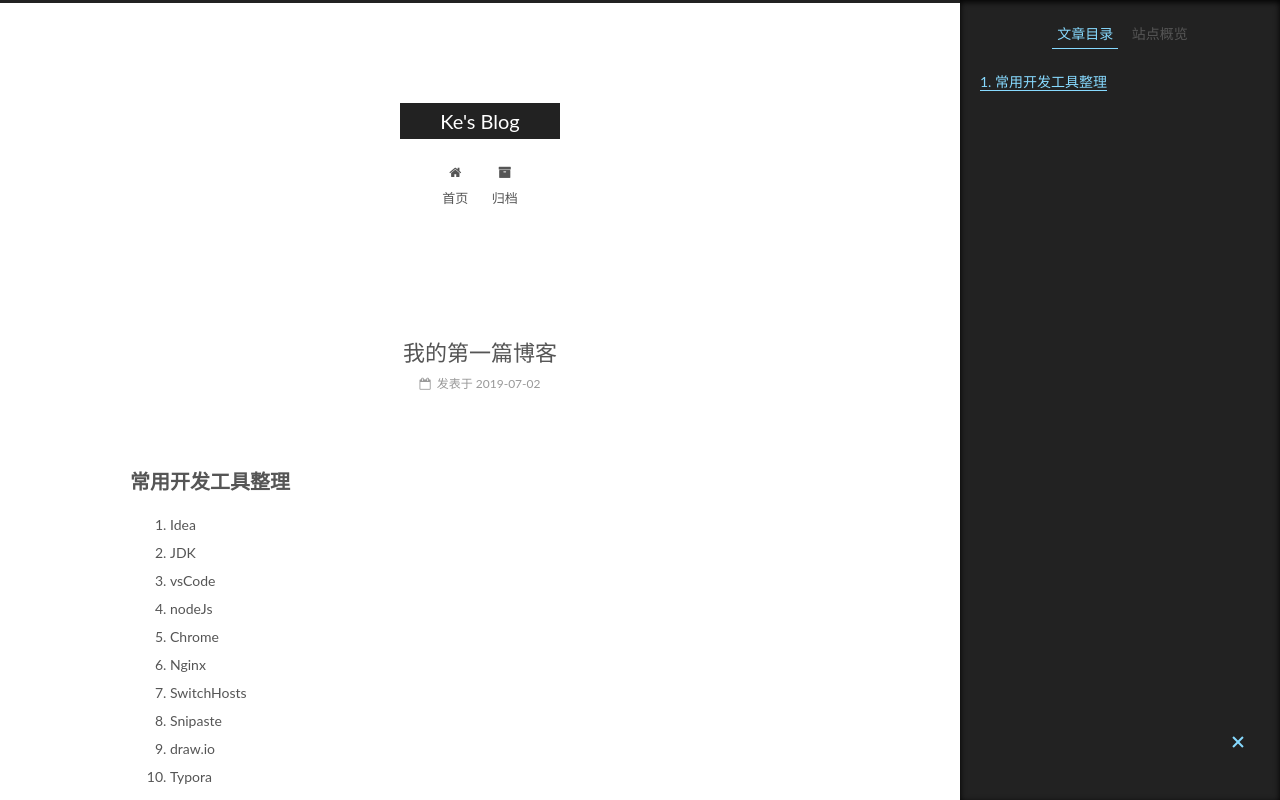
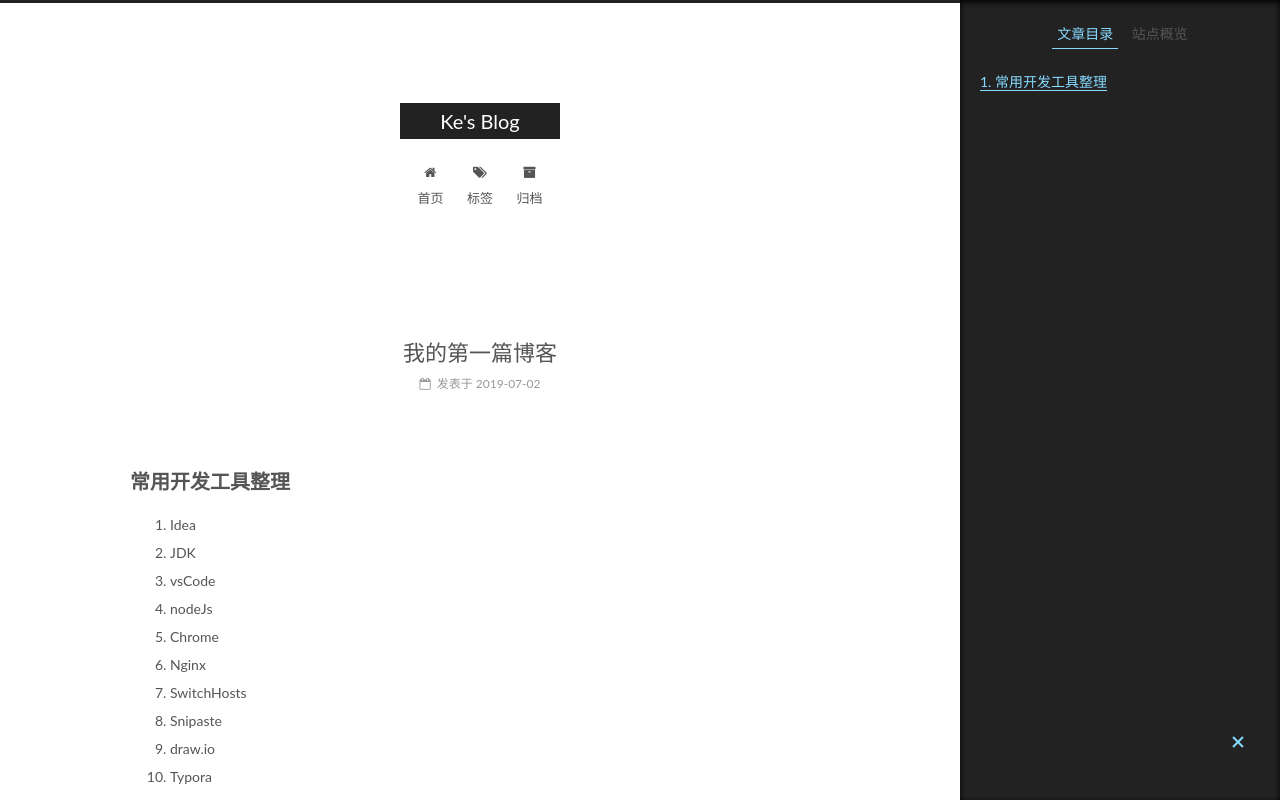
Before and after one commit to keke0007/keke0007.github.io, a plain HTML site: page 2019/07/02/我的第一篇博客/index.html in a window 1280 px wide. Shown: the top 800 px of the page. Drawn offline with Linux system fonts and the light colour scheme.

Commit message:
Site updated: 2019-07-03 12:53:56

```diff
--- a/2019/07/02/我的第一篇博客/index.html
+++ b/2019/07/02/我的第一篇博客/index.html
@@ -186,6 +186,16 @@
               <i class="menu-item-icon fa fa-fw fa-home"></i> <br>
 
             首页
+          </a>
+        </li>
+
+
+        <li class="menu-item menu-item-tags">
+          <a href="/tags/" rel="section">
+
+              <i class="menu-item-icon fa fa-fw fa-tags"></i> <br>
+
+            标签
           </a>
         </li>
 
--- a/css/main.css
+++ b/css/main.css
@@ -1822,7 +1822,7 @@ pre .javascript .function {
   width: 4px;
   height: 4px;
   border-radius: 50%;
-  background: #d993ff;
+  background: #93f04f;
 }
 .links-of-blogroll {
   font-size: 13px;
```
Also changed, not shown: archives/2019/07/index.html (+10 -0 lines), archives/2019/index.html (+10 -0 lines), archives/index.html (+10 -0 lines), index.html (+10 -0 lines).
